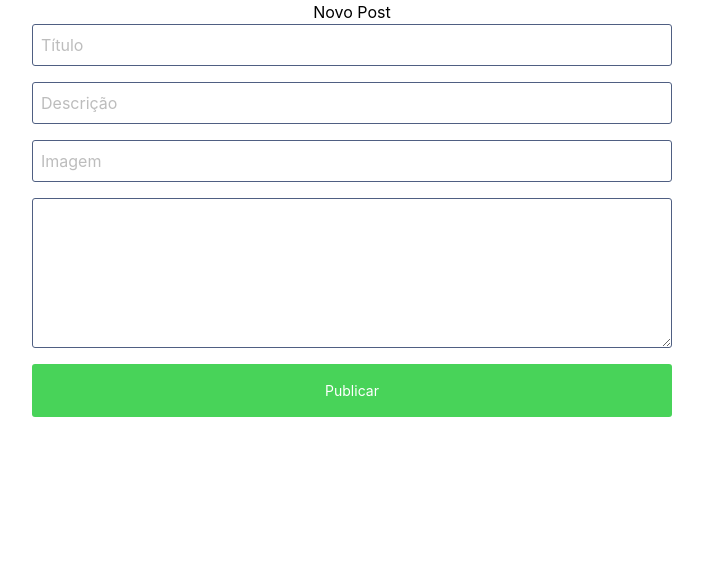
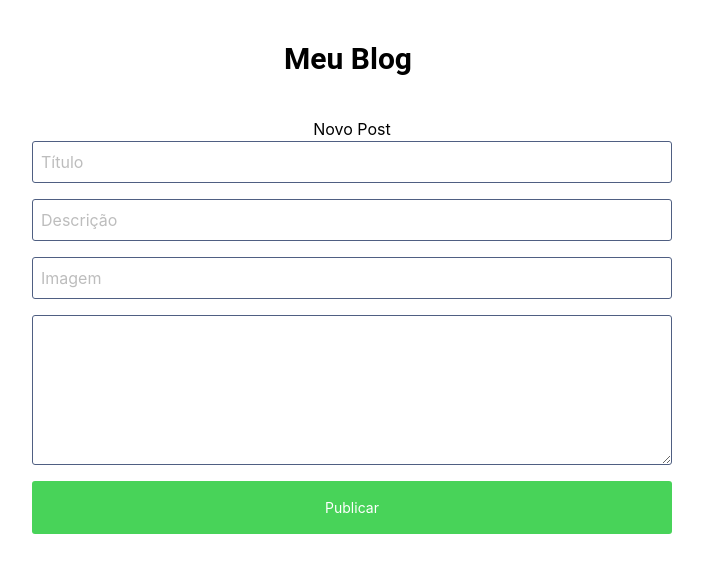
Before and after one commit to MatheusSGomes/blog-nextjs, a Next.js app: page /posts/publish in a window 1280 px wide. Shown: the top 572 px of the page, without its empty margins (288-991 px from the left). Built offline with nearby package versions, Linux system fonts and the light colour scheme.

Commit message:
style: change main style

```diff
--- a/pages/_app.js
+++ b/pages/_app.js
@@ -1,7 +1,33 @@
-import '../styles/globals.css'
+import '../styles/globals.css';
+import Head from 'next/head';
+import { Typography } from '@material-tailwind/react';
 
 function MyApp({ Component, pageProps }) {
-  return <Component {...pageProps} />
+  return (
+    <div>
+      <Head>
+        <title>Meu Blog</title>
+        <meta name="meu blog" content="meu blog com excelentes posts"></meta>
+        <link rel="icon" href="/favicon.ico" />
+      </Head>
+      <main class="mx-auto max-w-screen-xl">
+        <div className="px-4 py-3 my-5 border-none rounded-xl bg-white">
+          <div className="flex items-center justify-center gap-y-4">
+            <Typography
+              as="a"
+              href="#"
+              variant="h3"
+              className="mr-4 ml-2 cursor-pointer py-1.5 text-black"
+            >
+              Meu Blog
+            </Typography>
+          </div>
+        </div>
+
+        <Component {...pageProps} />
+      </main>
+    </div>
+  );
 }
 
 export default MyApp
--- a/pages/index.js
+++ b/pages/index.js
@@ -8,31 +8,11 @@ export default function Home() {
 
   return (
     <div>
-      <Head>
-        <title>Meu Blog</title>
-        <meta name="meu blog" content="meu blog com excelentes posts"></meta>
-        <link rel="icon" href="/favicon.ico" />
-      </Head>
-      <main class="mx-auto max-w-screen-xl">
-        <div className="px-4 py-3 my-5 border-none rounded-xl bg-white">
-          <div className="flex items-center justify-center gap-y-4">
-            <Typography
-              as="a"
-              href="#"
-              variant="h3"
-              className="mr-4 ml-2 cursor-pointer py-1.5 text-black"
-            >
-              Meu Blog
-            </Typography>
-          </div>
-        </div>
-
         <div className="grid grid-cols-3 gap-5">
           {posts.map((post) => (
             <PostList key={post.id} post={post} />
           ))}
         </div>
-      </main>
     </div>
   )
 }
```
